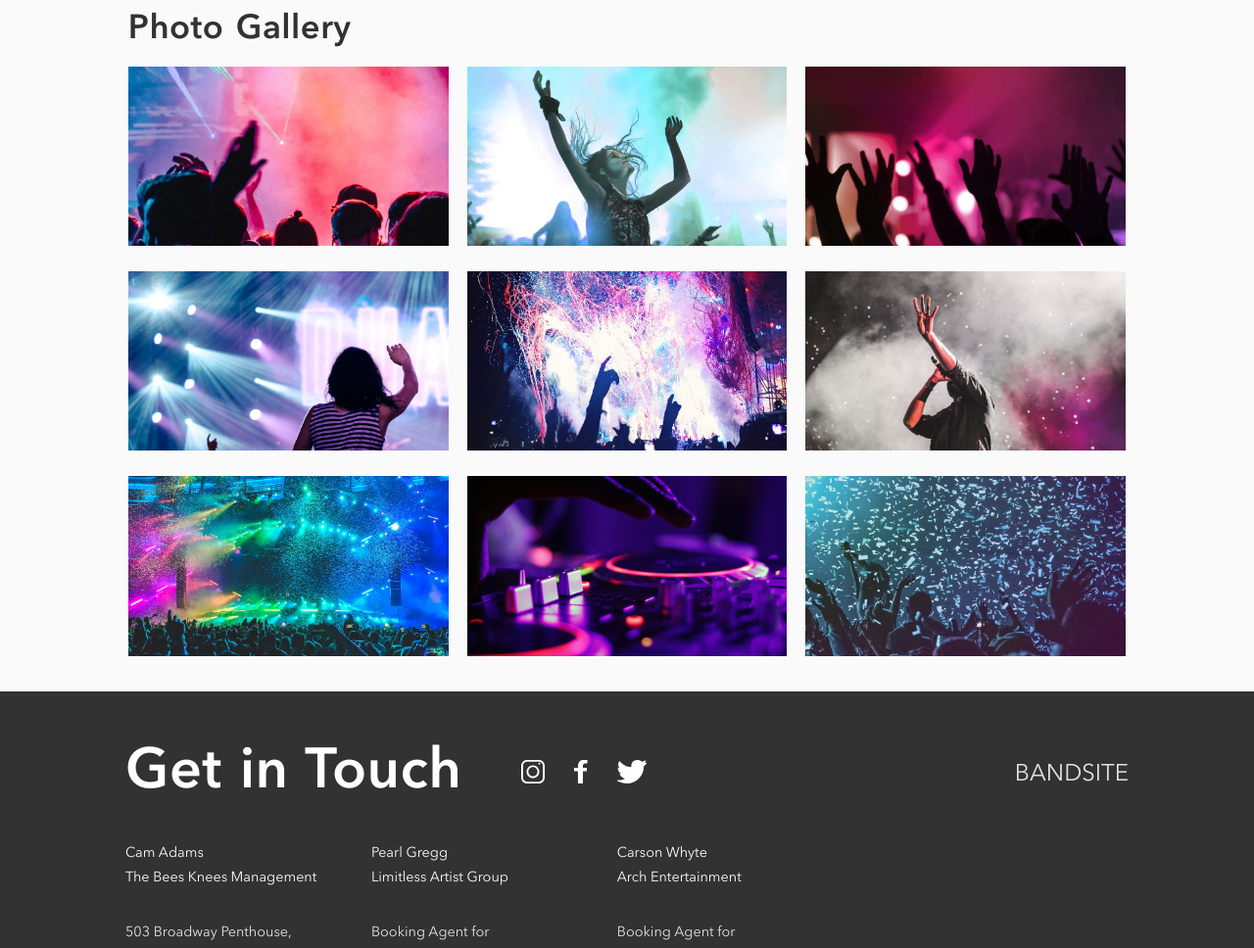
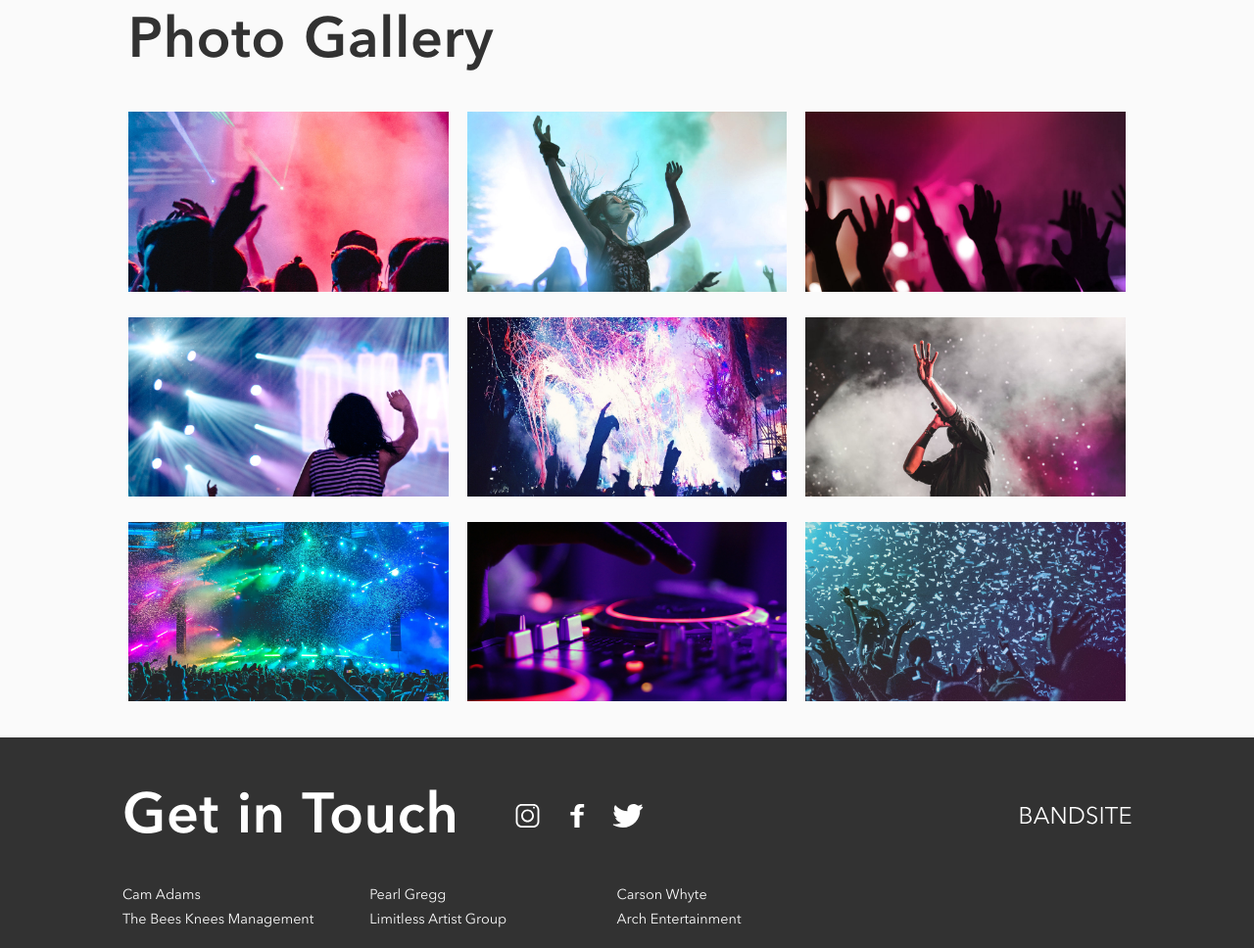
Before and after one commit to kirill-develops/bandSite, a plain HTML site: page index.html in a window 1280 px wide. Shown: the part 1832-2800 px from the top of the page at 98% size. Drawn offline with Linux system fonts and the light colour scheme; a web font is replaced by a local one.

Commit message:
finished all styling of website. Began cleaning, organizing and optimizing code

```diff
--- a/index.html
+++ b/index.html
@@ -12,12 +12,12 @@
     <!-- nav  -->
     <nav class="nav">
         <div class="nav__container">
-            <a href="" class="nav__logo">
-                BANDSITE
+            <a href="/" class="nav__logo-container">
+                <img src="/assets/logos/Logo-bandsite.svg" alt="bandsite-logo" class="nav__logo">
             </a>
             <ul class="nav__list">
                 <li class="nav__item-container">
-                    <a href="" class="nav__list-item--active">Biography</a>
+                    <a href="/" class="nav__list-item--active">Biography</a>
                 </li>
                 <li class="nav__item-container">
                     <a href="" class="nav__list-item">Shows</a>
@@ -33,6 +33,7 @@
         </div>
     </div>
     <main>
+
         <!-- section 1: photo/quote  -->
         <section class="bio-intro">
             <h2 class="bio-intro__title">About the Musicians</h2>
@@ -46,6 +47,7 @@
                 </p>
             </div>
         </section>
+
         <!-- section 2: write up -->
         <section class="bio-main">
             <h3 class="bio-main__title">The Bees Knees</h3>
@@ -58,6 +60,7 @@
                 </p>
             </div>
         </section>
+
         <!-- section 3: gallery  -->
         <section class="gallery">
             <h3 class="gallery__title">Photo Gallery</h3>
@@ -74,18 +77,21 @@
             </div>
         </section>
     </main>
+
     <!-- FOOTER -->
     <footer class="footer">
         <div class="footer-primary">
             <div class="footer-primary__container">
                 <h3 class="footer-primary__title">Get in Touch</h3>
                 <div class="footer-primary__social-container">
-                    <a href="" class=""><img src="/assets/icons/SVG/Icon-instagram.svg" class="footer-primary__social" alt="Instagram logo"></a>
-                    <a href="" class=""><img src="/assets/icons/SVG/Icon-facebook.svg" class="footer-primary__social" alt="Facebook logo"></a>
-                    <a href="" class=""><img src="/assets/icons/SVG/Icon-twitter.svg" class="footer-primary__social" alt="Twitter logo"></a>
+                    <a href="https://www.Instagram.com" target="_target" class=""><img src="/assets/icons/SVG/Icon-instagram.svg" class="footer-primary__social" alt="Instagram logo"></a>
+                    <a href="https://www.facebook.com" target="_target" class=""><img src="/assets/icons/SVG/Icon-facebook.svg" class="footer-primary__social" alt="Facebook logo"></a>
+                    <a href="https://www.twitter.com" target="_target" class=""><img src="/assets/icons/SVG/Icon-twitter.svg" class="footer-primary__social" alt="Twitter logo"></a>
                 </div>
             </div>
-            <a href="" class="footer__logo--tablet">BANDSITE</a>
+            <a href="/" src="/assets/logos/Logo-bandsite.svg" class="footer__logo--tablet">
+                <img src="/assets/logos/Logo-bandsite.svg" alt="bandsite-logo" class="">
+            </a>
         </div>
 
         <div class="footer-secondary__container">
@@ -156,7 +162,9 @@
                 </div>
             </div>
         </div>
-            <a class="footer__logo--mobile">BANDSITE</a>
+            <a href="/" class="footer__logo--mobile">
+                <img src="/assets/logos/Logo-bandsite.svg" alt="bandsite-logo" class="">
+            </a>
         <p class="footer__copyright">Copyright The Bees Knees © 2021 All Rights Reserved</p>
     </footer>
 </body>
--- a/styles/bio.scss
+++ b/styles/bio.scss
@@ -5,365 +5,165 @@
 @use 'partials/breakpoints' as *;
 
 .hero {
+
+    &__title {
+        box-sizing: border-box;
         width: 100%;
+        margin: auto;
+        padding-left: 5vw;
+
+        color: colors.$secondary-light;
+        font-size: 7.7vw;
+        font-weight: 600;
+        letter-spacing: 0.04rem;
+
+        @include tablet-half {
+            padding-left: $tablet-main-padding;
+        }
+        @include tablet {
+            font-size: 3.696rem;
+            max-width: 68rem;
+            margin: auto;
+        }
+        @include desktop {
+            font-size: 4.62vw;
+            min-width: 68rem;
+            margin: auto;
+            max-width: 85%;
+        }
+    }
+    &--overlay {
+        position: absolute;
+        width: 100%;
+        height: 100%;
+        box-sizing: border-box;
+        display: flex;
+        justify-content: center;
+        flex-direction: column;
+        backdrop-filter: brightness(55%);
+        filter: brightness(92.5%);
+    }
+
+    width: 100%;
+    box-sizing: border-box;
     background-image: url(../assets/images/hero-bio.jpg);
     background-size: cover;
     background-position: center;
     background-repeat: no-repeat;
     aspect-ratio: 16/9;
     position: relative;
-
-    &--overlay {
-        position: absolute;
-        backdrop-filter: brightness(55%);
-        filter: brightness(92.5%);
-        width: 100%;
-        height: 100%;
-        box-sizing: border-box;
-        display: flex;
-        flex-direction: column;
-        justify-content: center;
-        // padding: 1rem;
-
-    }
-
-    &__title-padding {
-    }
-
-    &__title {
-        box-sizing: border-box;
-        color: colors.$secondary-light;
-        font-size: 7.7vw;
-        font-weight: 600;
-        letter-spacing: 0.04rem;
-        width: 100%;
-        margin: auto;
-        padding-left: 5vw;
-
-        @include tablet-half {
-            padding-left: $tablet-main-padding;
-        }
-
-        @include tablet {
-            font-size: 3.696rem;
-            max-width: 68rem;
-            margin: auto;
-        }
-    }
 };
 .bio-intro {
 
-    @include mobile-padding;
-
     &__title {
+        margin-bottom: 0.5rem;
         color: colors.$primary-dark;
-        margin-bottom: 0.5rem;
         font-size: 1.45rem;
         font-weight: 600;
+
+        @include tablet-half {
+            @include section-title;
+            max-width: 42rem;
+            margin: 5.204vw auto 1.1vw;
+        }
+        @include tablet {
+            width: 91%;
+            max-width: 64rem;
+            margin: 2.5vw auto 0.5rem;
+            font-size: 2.16rem;
+        }
+        @include desktop {
+            max-width: 82%;
+            min-width: 63.644rem;
+            margin: 2.5vw auto 0.5rem;
+            font-size: 2.7vw;
+        }
     }
     &__media {
         display: block;
         width:100%;
+        max-width: 389px;
         margin: 0 auto;
-        max-width: 389px;
         aspect-ratio: 16/9;
+
+        @include tablet-half {
+            margin: 1rem auto;
+            aspect-ratio: 1.95/1;
+            max-width: $tablet-min-max-width;
         }
+        @include tablet {
+            width: $tablet-main-width;
+            max-width: 53rem;
+            min-width: $tablet-min-max-width;
+        }
+        @include desktop {
+            width: $desktop-main-width;
+            min-width: 53rem;
+            max-width: initial;
+        }
+    }
+    &__quote-container {
 
+        @include desktop-half {
+            max-width: 1080px;
+            margin: auto;
+        }
+        @include desktop {
+            max-width: initial;
+            padding-left: 6.8vw;
+        }
+    }
     &__quote {
+
+        &--artist-tag {
+            @extend .bio-intro__quote;
+        }
+        margin: 0.4rem auto;
+        color: colors.$primary-dark;
+        font-size: 0.85rem;
         font-weight: 600;
-        font-size: 0.85rem;
         letter-spacing: 0.01rem;
         word-spacing: 0.04rem;
         line-height: 1.4rem;
-        color: colors.$primary-dark;
-        margin: 0.4rem auto;
+
+
+        @include tablet-half {
+            @include tablet-quote-settings;
 
             &--artist-tag {
-            // @extend .bio-intro__quote;
-            font-weight: 600;
-            font-size: 0.85rem;
-            letter-spacing: 0.01rem;
-            word-spacing: 0.04rem;
-            line-height: 1.4rem;
-            color: colors.$primary-dark;
-            margin: 0.4rem auto;
+                @include tablet-quote-settings;
             }
         }
-}
-
-.bio-main {
-    @include mobile-padding;
-
-    &__title {
-        font-size: 0.85rem;
-        font-weight: 500;
-    }
-
-    &__details {
-        font-size: 0.82rem;
-        line-height: 1.2rem;
-    }
-
-    @include tablet {
-    }
-}
-
-.gallery {
-    padding: 1rem $tablet-main-padding 0.3rem;
-    background-color: colors.$secondary-light;
-
-    &__title {
-        @include section-title;
-        color: colors.$primary-dark;
-        font-size: 1.5rem;
-        margin: 0.3rem 0 0.3rem;
-    }
-
-    &__container {
-        box-sizing: border-box;
-    }
-
-    &__media {
-        aspect-ratio: 16/9;
-        width: 100%;
-        margin: 0.85rem auto;
-        display: flex;
-        flex-wrap: wrap;
-        justify-content: space-between;
-        align-items: center;
-        align-content: space-evenly;
-    }
-}
-
-// media
-
-@include tablet-half {
-
-    .bio-intro__title {
-        @include section-title;
-        max-width: 42rem;
-        margin: 5.204vw auto 1.1vw;
-    }
-    .bio-intro__media {
-        display: block;
-        margin: 1rem auto;
-        aspect-ratio: 1.95/1;
-        max-width: $tablet-main-max-width;
-    }
-    .bio-intro__quote {
-        width:$tablet-half-main-width;
-        margin: 2vw auto 1vw;
-        font-size: 2.8vw;
-        line-height: 4vw;
-        letter-spacing: 0.03rem;
-        max-width: 36.063rem ;
-
-        &--artist-tag {
-            // @extend .bio-intro__quote;
-
-            width:$tablet-half-main-width;
-            margin: 2vw auto 1vw;
-            font-size: 2.8vw;
-            line-height: 4vw;
-            letter-spacing: 0.03rem;
-            max-width: 36.063rem ;
-
-        }
-    }
-    .bio-main {
-        @include tablet-padding;
-        margin: 0 auto;
-    }
-    .bio-main__title {
-        margin: auto;
-        margin-top: 2rem;
-        font-size: 3.25vw;
-        max-width: 36.063rem;
-    }
-    .bio-main__details-container {
-        max-width: 36.063rem;
-        margin: auto;
-    }
-    .bio-main__details {
-        font-size: 0.88rem;
-        word-spacing: 0.01rem;
-        line-height: 1.35rem;
-        margin-bottom: 2rem;
-    }
-
-    .gallery {
-        margin: auto;
-        padding-bottom: 1.5rem;
-        &__title {
-            @include tablet-padding;
-            padding: 0;
-            margin-bottom: 1.1rem;
-            font-size: 4.5vw;
-        }
-
-
-        &__media {
-            max-width: initial;
-        }
-    }
-}
-@include tablet-footer-logo {
-    .gallery {
-        &__container {
-            display: flex;
-            flex-wrap: wrap;
-            justify-content: space-between;
-            align-items: center;
-            justify-items: space-between;
-            max-width: 63.75rem;
-            margin: 0 auto;
-        }
-        &__media {
-            display: inline-block;
-            box-sizing: border-box;
-            width: 32%;
-            margin: 1vw 0.1vw;
-
-        }
-    }
-
-}
         @include tablet-footer {
-    .bio-intro {
-        &__quote {
             max-width: 37rem;
 
             &--artist-tag {
                 font-size: 0.96rem;
             }
         }
+        @include tablet {
 
+            &--artist-tag {
+                margin-left: 10.5vw;
+                margin-top: 1rem;
+                font-size: 0.959rem;
             }
-    .bio-main {
-        &__title {
-            max-width: 36rem;
-        }
-        &__details-container {
-            display: flex;
-            justify-content: space-between;
-            width: $tablet-main-width;
-            margin: auto;
-            max-width: 52.75rem;
-            min-width: 36rem;
-        }
-        &__details {
-            width: 48%;
-        }
-    }
-}
-@include tablet {
-    .hero {
-        &title__ {
-            font-size: 4rem;
-            max-width: 1075px;
-            margin: 0 auto;
-        }
-    }
-
-    .bio-intro {
-        &__title {
-            font-size: 2.16rem;
-            width: 91%;
-            max-width: 64rem;
-            // margin: 1.204rem auto 0.5rem;
-            margin: 2.5vw auto 0.5rem;
-        }
-        &__media {
-            width: $tablet-main-width;
-            max-width: 53rem;
-        }
-        &__quote {
+            min-width: 37rem;
+            max-width: 63.5%;
+            margin-top: 1rem auto 1rem 10.5vw;
             line-height: 1.8rem;
             font-size: 1.344rem;
-        margin-left: 10.5vw;
-        min-width: 37rem;
-        max-width: 63.5%;
-        // margin-left: 16vw;
-        // max-width: 40rem;
-        margin-top: 1rem;
-        margin-bottom: 1rem;
-
-            &--artist-tag {
-                font-size: 0.959rem;
-                margin-left: 10.5vw;
-                margin-top: 1rem;
-            }
-        }
-        &__details-container {
-            @include tablet-padding-object;
-        }
-    }
-    .bio-main {
-        &__title {
-            width: 78%;
-            max-width: 52.75rem;
-        }
-    }
-    .gallery {
-        &__title {
-            font-size: 2.156rem;
-            margin: inherit auto;
-        }
-    }
         }
         @include desktop-half {
-    .bio-intro{
-        &__quote-container{
-            max-width: 1080px;
-            margin: auto;
-        }
-        &__quote {
             max-width: 43.959rem;
-            // margin-left: 16vw;
-        }
-    }
-    .gallery {
-        &__title {
-            box-sizing: content-box;
-            width: 1018.310px;
-            margin: 0 auto;
-            // padding-left: $desktop-main-padding;
-            // padding-right: $desktop-main-padding;
-        }
-    }
         }
         @include desktop {
-    .hero {
-        &__title {
-            font-size: 4.62vw;
-            min-width: 68rem;
-            margin: auto;
-            max-width: 85%;
-        }
-    }
-
-    .bio-intro {
-        &__title {
-            max-width: 82%;
-            margin: 2.5vw auto 0.5rem;
-            font-size: 2.7vw;
-            min-width: 63.644rem;
-        }
-        &__quote-container {
-            max-width: initial;
-            padding-left: 6.8vw;
-        }
-        &__media {
-            width: $desktop-main-width;
-            max-width: initial;
-        }
-        &__quote {
-            font-size: 1.68vw;
-            line-height: 2.4vw;
-
             min-width: 43.959rem;
             max-width: 55%;
             width: $desktop-main-width;
+
+            font-size: 1.68vw;
+            line-height: 2.4vw;
 
             &--artist-tag {
                 min-width: 43.959rem;
@@ -374,46 +174,165 @@
         }
     }
 
+    @include mobile-padding;
+};
 .bio-main {
-        @include mobile-padding;
+
     &__title {
+        font-size: 0.85rem;
+        font-weight: 500;
+
+        @include tablet-half {
+            margin: auto;
+            margin-top: 2rem;
+            font-size: 3.25vw;
+            max-width: 36.063rem;
+        }
+        @include tablet-footer {
+            max-width: $tablet-min-max-width;
+        }
+        @include tablet {
+            width: 78%;
+            max-width: 52.75rem;
+        }
+        @include desktop {
             width: $desktop-main-width;
             max-width:82%;
         }
+    }
     &__details-container {
+
+        @include tablet-half {
+            max-width: 36.063rem;
+            margin: auto;
+        }
+        @include tablet-footer {
+            width: $tablet-main-width;
+            max-width: 53rem;
+            min-width: $tablet-min-max-width;
+            margin: auto;
+            display: flex;
+            justify-content: space-between;
+        }
+        @include desktop {
             min-width: 52.75rem;
             max-width: 57.5%;
         }
+    }
     &__details {
+        font-size: 0.82rem;
+        line-height: 1.2rem;
+
+        @include tablet-half {
+            font-size: 0.88rem;
+            word-spacing: 0.01rem;
+            line-height: 1.35rem;
+            margin-bottom: 2rem;
+        }
+        @include tablet-footer {
+            width: 48%;
+        }
+        @include desktop {
             min-width: 25.319rem;
+            margin-bottom: 2.5vw;
             font-size: 1.1vw;
             word-spacing: 0.01vw;
             line-height: 1.7vw;
-            margin-bottom: 2.5vw;
-
         }
     }
 
+    @include mobile-padding;
+
+    @include tablet-half {
+        @include tablet-padding;
+        margin: 0 auto;
+    }
+    @include tablet {
+    }
+    @include desktop {
+        @include mobile-padding;
+    }
+};
 .gallery {
+
     &__title {
+        @include section-title;
+        color: colors.$primary-dark;
+        font-size: 1.5rem;
+        margin: 0.3rem 0 0.3rem;
+
+        @include tablet {
+            font-size: 2.156rem;
+            margin: inherit auto;
+        }
+        @include desktop-half {
+            box-sizing: content-box;
+            width: 1018.310px;
+            margin: 0 auto;
+        }
+        @include desktop {
             max-width:84.5%;
             width: 91%;
             min-width: 63.644rem;
             font-size: 2.7vw;
+        }
+    }
+    &__container {
+        box-sizing: border-box;
 
+        @include tablet-footer-logo {
+            display: flex;
+            flex-wrap: wrap;
+            justify-content: space-between;
+            align-items: center;
+            justify-items: space-between;
+            max-width: 63.75rem;
+            margin: 0 auto;
         }
-
-        &__container {
-            // @extend .gallery;
+        @include desktop {
             box-sizing: border-box;
             width: 80%;
             min-width: 63.75rem;
             max-width: initial;
         }
+    }
     &__media {
+        aspect-ratio: 16/9;
+        width: 100%;
+        margin: 0.85rem auto;
+        display: flex;
+        flex-wrap: wrap;
+        justify-content: space-between;
+        align-items: center;
+        align-content: space-evenly;
+
+        @include tablet-footer-logo {
+            display: inline-block;
+            box-sizing: border-box;
+            width: 32%;
+            margin: 1vw 0.1vw;
+        }
+        @include desktop {
             box-sizing: border-box;
             width: 32%;
         }
     }
 
+    padding: 1rem $tablet-main-padding 0.3rem;
+    background-color: colors.$secondary-light;
+
+    @include tablet-half {
+        margin: auto;
+        padding-bottom: 1.5rem;
+
+        &__title {
+            padding: 0;
+            margin-bottom: 1.1rem;
+            font-size: 4.5vw;
         }
+
+        &__media {
+            max-width: initial;
+        }
+    }
+};
--- a/styles/partials/_breakpoints.scss
+++ b/styles/partials/_breakpoints.scss
@@ -1,13 +1,13 @@
 @use 'variables' as *;
 
 @mixin tablet-half {
-    @media screen and (min-width: 26.6rem ) {
+    @media screen and (min-width: $tablet-midway-breakpoint ) {
         @content;
     }
 }
 
 @mixin tablet-footer-logo {
-    @media screen and (min-width: 39.063rem){
+    @media screen and (min-width: $tablet-footerLogo-breakpoint){
         @content;
     }
 }
--- a/styles/partials/_global.scss
+++ b/styles/partials/_global.scss
@@ -23,35 +23,30 @@ p {
     background-color: colors.$primary-dark;
 
     &__container {
+        display: flex;
+        flex-wrap: wrap;
+        align-items:center;
+
         @include tablet-half {
-            display: flex;
-            align-items:center;
             justify-content: flex-start;
+            flex-wrap: nowrap;
 
             padding: 0 3.5%;
             max-width: 62.5rem;
-            margin: auto
-        }
-
-        @include desktop {
-            min-width: 62.5rem;
-            max-width: initial;
-            width: 78%;
+            width: 25%;
         }
     }
+    &__logo-container {
+        @include nav-link;
+        width: fit-content;
+        margin: 0.7rem auto;
+    }
+
     &__logo {
-        @include nav-link;
         color: colors.$secondary-mid;
-        text-align: center;
-        display: block;
-        padding-top: 0.7rem;
-        font-size: 1.5rem;
-        margin: auto 0;
 
         @include tablet-half {
-            // padding: 1rem 0;
-
-
+            width: fit-content;
         }
 
         @include desktop {
@@ -65,6 +60,7 @@ p {
         padding: 0;
         margin: 0;
         padding-top: 0.2rem;
+        width: 100%;
 
         @include tablet-half {
             padding-top: 0.9rem;
@@ -134,6 +130,7 @@ footer {
         color: colors.$primary-light;
         max-width: 64.375rem;
         margin: 0 auto;
+
         &__container {
 
             @include tablet-half {
@@ -148,7 +145,6 @@ footer {
 
             }
         }
-
         &__title {
             font-size: 1.5rem;
             font-weight: 500;
@@ -157,10 +153,10 @@ footer {
 
             @include tablet-footer {
                 @include section-title;
-                padding: 0.1rem 1rem 0.15rem 0;
+                padding: 0.1rem 0 rem 0.15rem 0;
+                white-space: nowrap;
             }
         }
-
         &__social-container {
             width: 45%;
             display: flex;
@@ -171,9 +167,14 @@ footer {
                 width: 8rem;
             }
         }
-
         &__social {
             height: 1.5rem;
+
+            @include desktop {
+                min-width: 4vw;
+                max-width: 4vw;
+            }
+
         }
 
         @include tablet-half {
@@ -273,6 +274,10 @@ footer {
                 @include footer-logo;
                 justify-self: flex-end;
             }
+
+            @include desktop {
+                margin-left: 13.5vw;
+            }
         }
     }
 
@@ -299,6 +304,8 @@ footer {
     }
 
     @include desktop {
-        @include desktop-padding;
+        margin: auto;
+        min-width: 74.344rem;
+
     }
 };
--- a/styles/partials/_mixins.scss
+++ b/styles/partials/_mixins.scss
@@ -1,31 +1,22 @@
 @use 'variables' as *;
 @use 'colors' as colors;
 @use 'breakpoints' as *;
-
 
 @mixin nav-link {
     text-decoration: none;
     box-sizing: border-box;
     display: inline-block;
-}
+} //edited
 @mixin nav-list-item {
     width: 100%;
     color: colors.$secondary-mid;
     font-size: 0.8rem;
     text-align: center;
     padding-bottom: 0.5rem;
-}
+} //edited
 
 @mixin footer-logo {
-    font-size: 1.5rem;
-    font-weight: 400;
-    color: colors.$secondary-mid;
     text-decoration: none;
-}
-
-@mixin mobile-padding {
-    padding-left: 0.85rem;
-    padding-right: 0.85rem;
 }
 
 @mixin mobile-padding {
@@ -38,6 +29,16 @@
     padding-right: $tablet-main-padding;
 }
 
+@mixin tablet-quote-settings {
+    width:$tablet-half-main-width;
+    margin: 2vw auto 1vw;
+    max-width: 36.063rem;
+
+    font-size: 2.8vw;
+    line-height: 4vw;
+    letter-spacing: 0.03rem;
+} //edited
+
 @mixin tablet-padding-object {
     max-width:52.416rem;
     padding: 0 0;
@@ -48,7 +49,6 @@
     padding-right: $desktop-main-padding;
 }
 
-
 @mixin section-title {
     font-size: $section-title-font-size;
     font-weight: 550;
--- a/styles/partials/_typography.scss
+++ b/styles/partials/_typography.scss
@@ -1,41 +1,35 @@
 @font-face {
     font-family: 'Avenir';
     src: url('../assets/fonts/AvenirNextLTPro-Bold.otf');
-    font-weight: 800;
-    // font-style: normal;
+    font-weight: 700;
 }
 
 @font-face {
     font-family: 'Avenir';
     src: url('../assets/fonts/AvenirNextLTPro-Demi.otf');
     font-weight: 600;
-    // font-style: normal;
 }
 
 @font-face {
     font-family: 'Avenir';
     src: url('../assets/fonts/AvenirNextLTPro-Rugular.otf');
     font-weight: 400;
-    // font-style: normal;
 }
 
 @font-face {
     font-family: 'Avenir-Alt';
     src: url('../assets/fonts/alternatives/AvenirNextLtProBold.ttf');
     font-weight: 800;
-    // font-style: normal;
 }
 
 @font-face {
     font-family: 'Avenir-Alt';
     src: url('../assets/fonts/alternatives/AvenirNextLtProDemi.ttf');
     font-weight: 600;
-    // font-style: normal;
 }
 
 @font-face {
     font-family: 'Avenir-Alt';
     src: url('../assets/fonts/alternatives/AvenirNextLtPro.ttf');
     font-weight: 400;
-    // font-style: normal;
 }
--- a/styles/partials/_variables.scss
+++ b/styles/partials/_variables.scss
@@ -1,6 +1,8 @@
 @use 'typography';
 
 // Media Breakpoints
+$tablet-midway-breakpoint: 26.6rem;
+$tablet-footerLogo-breakpoint: 39.063rem;
 $tablet-breakpoint: 768px;
 $desktop-breakpoint: 1280px;
 
@@ -14,11 +16,11 @@ $section-title-font-size: 4.5vw;
 
 $tablet-main-width: 78%;
 $tablet-half-main-width: 89%;
-$tablet-main-max-width: 36rem;
+$tablet-min-max-width: 36rem;
 
 $desktop-main-width: 67.5%;
 
-
+// padding
 $mobile-main-padding: 1.45rem;
 
 $tablet-main-padding: 3.5vw;
```
Also changed, not shown: styles/bio.css. Lines whose indentation alone changed are shown as unchanged.
